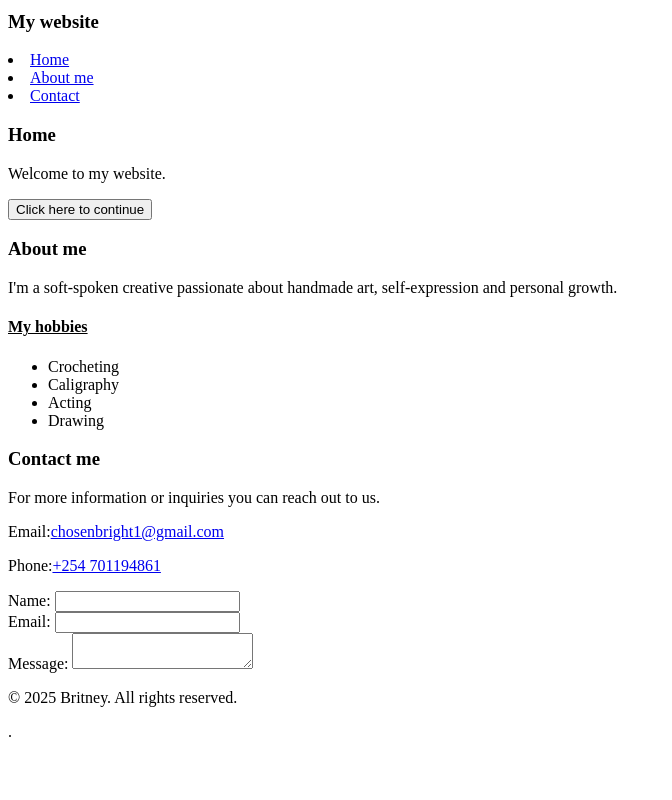
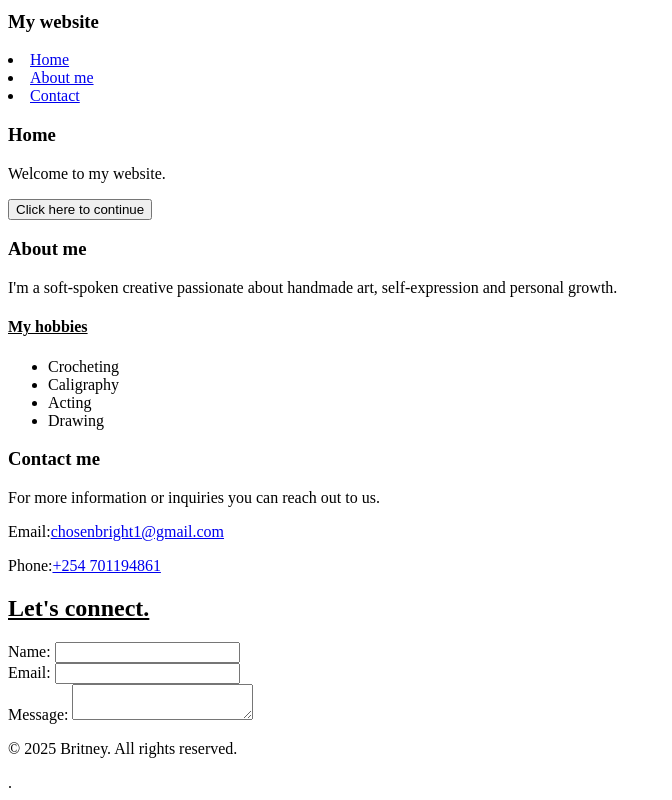
Before and after one commit to Britney2025/About-chosen, a plain HTML site: page index.html in a window 1280 px wide. Shown: the part 425-1225 px from the top of the page, without its empty margins (0-672 px from the left). Before the commit the page ends 1174 px from the top, so only its background shows below. Drawn offline with Linux system fonts and the light colour scheme.

Commit message:
added form title

```diff
--- a/index.html
+++ b/index.html
@@ -56,6 +56,7 @@
         </section>
     </main>
     <form action="/submit" method="post">
+        <h2><u>Let's connect.</u></h2>
         <label for="name">Name:</label>
         <input type="text" name="name" required><br>
         <label for="email">Email:</label>
```
